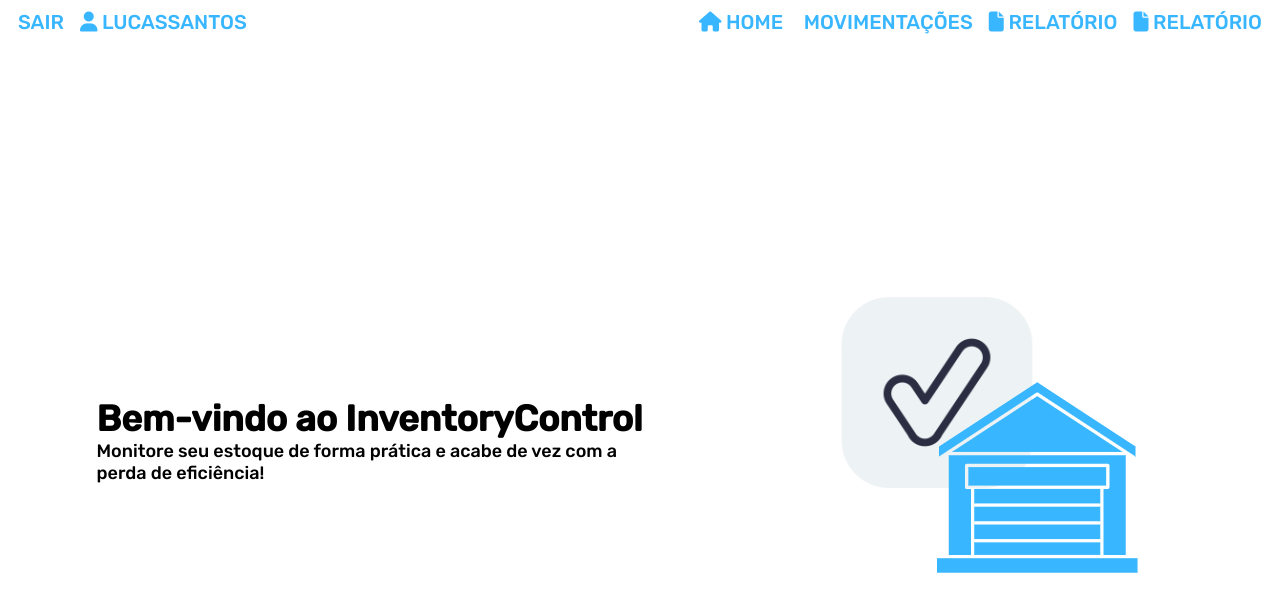
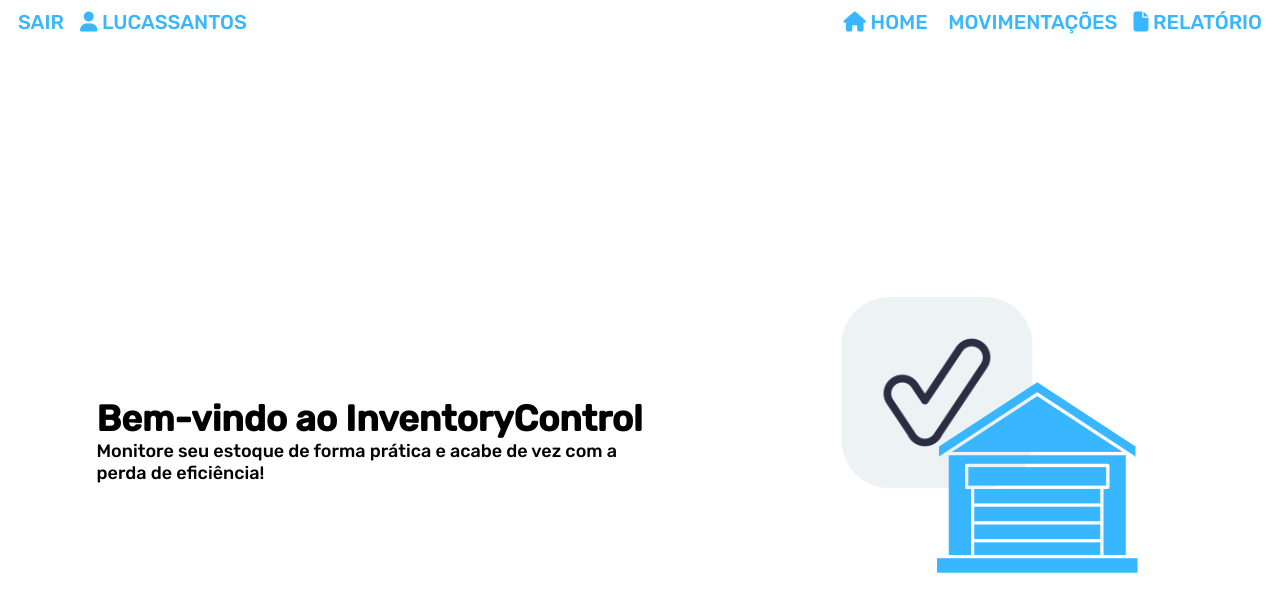
Before and after one commit to kettermann-g/controle-estoque, a PHP site: page /index.php in a window 1280 px wide. Shown: the top 601 px of the page. Run offline with PHP 8.4, Linux system fonts and the light colour scheme; a user stored in the database is signed in; data comes from the database, SQL or seed files in the repository; some libraries are stand-ins or nearby versions.

Commit message:
alterações interface e validação

```diff
--- a/js/validationCadastro.js
+++ b/js/validationCadastro.js
@@ -13,9 +13,7 @@ function validation() {
 
 submitButton.addEventListener("click", () => {
     validation()
-}
-
-)
+})
 
 submitButton.onmouseover = () => {
     submitButton.style.width = "100%";
--- a/templates/header.php
+++ b/templates/header.php
@@ -131,16 +131,11 @@
         </li>
       </a>
 
-      <li id="relatorio" class="<?= $link['li'] ?>">
-        <i id="cor4" class="fa-solid fa-file"></i>
-        <span>Relatório</span>
-      </li>
-
-          <li id="relatorio" class="<?= $link['li'] ?>">
-            <i id="cor4" class="fa-solid fa-file"></i>
-            <span>Relatório</span>
-          </li>
-        </div>
+        <li id="relatorio" class="<?= $link['li'] ?>">
+          <i id="cor4" class="fa-solid fa-file"></i>
+          <span>Relatório</span>
+        </li>
+      </div>
       <!-- FIM IF -->
       <?php endif; ?>
 
```
